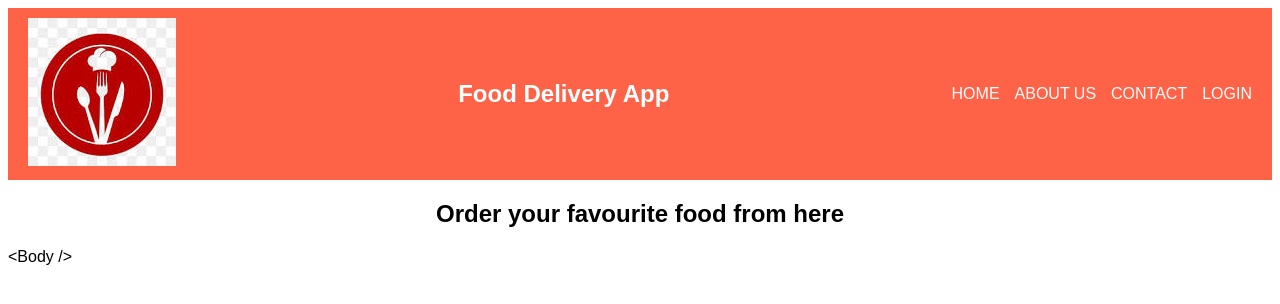
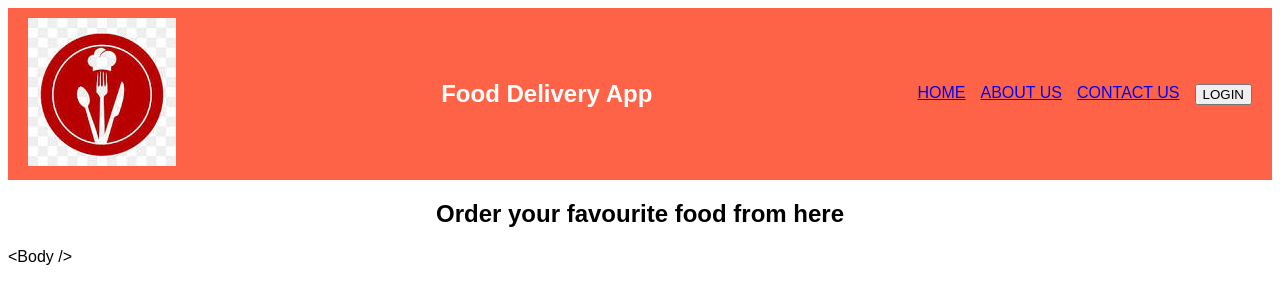
Before and after one commit to DAWAR-666/FOOD-DELIVERY-APP, a React (Vite) app: page / in a window 1280 px wide. Shown: the top 304 px of the page. Built offline with nearby package versions, Linux system fonts and the light colour scheme.

Commit message:
imported and used Link comp. in header.jsx

```diff
--- a/src/components/Header.jsx
+++ b/src/components/Header.jsx
@@ -1,3 +1,4 @@
+import {Link} from "react-router-dom";
 const Heading= () =>{
     return (
         <div className="header">
@@ -6,10 +7,18 @@ const Heading= () =>{
             </div>
             <h1>Food Delivery App</h1>
             <ul>
-                <li>HOME</li>
-                <li>ABOUT US</li>
-                <li>CONTACT</li>
-                <li>LOGIN</li>
+                <li>
+                    <Link to="/">HOME</Link>
+                </li>
+                <li>
+                    <Link to="/about">ABOUT US</Link>
+                </li>
+                <li>
+                    <Link to="/contact">CONTACT US</Link>
+                </li>
+                <li>
+                    <button className="loginbtn">LOGIN</button>
+                </li>
             </ul>
         </div>
 
```
